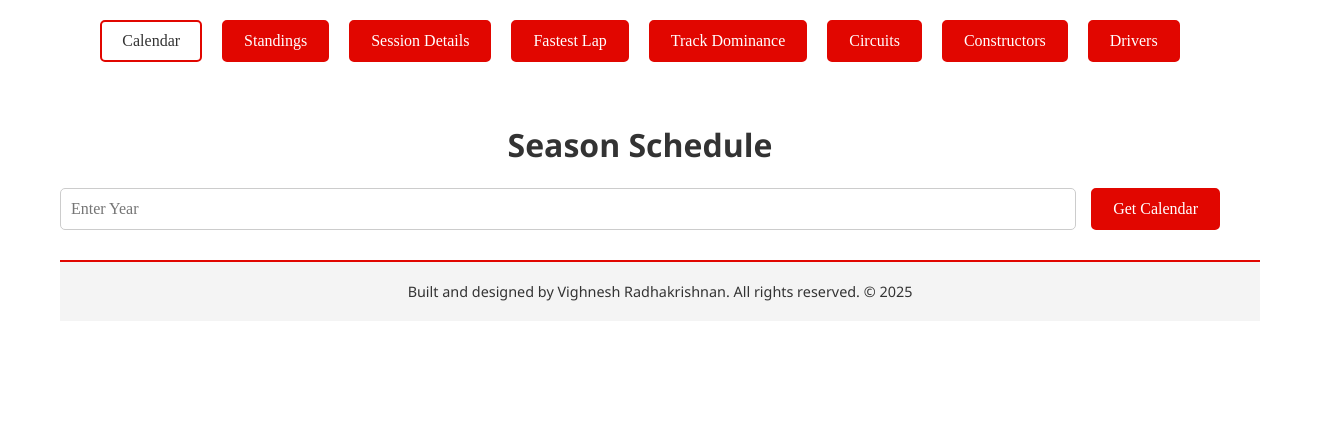
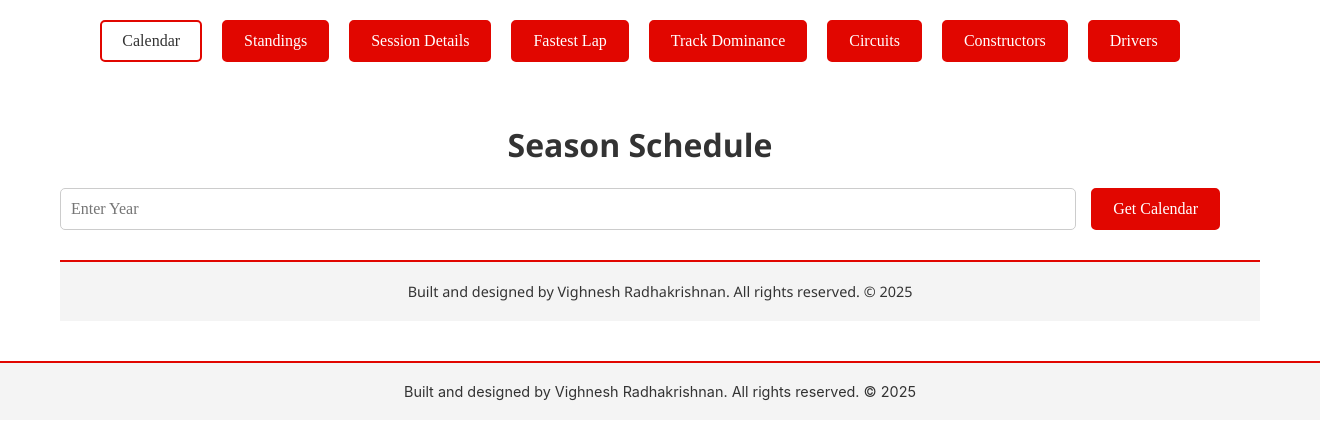
Before and after one commit to vighnesh-radhakrishnan/anemoi, a React (Create React App) app in the folder frontend/: page / in a window 1280 px wide. Shown: the top 440 px of the page, 1320 px wide, since content can reach past the window. Built offline with nearby package versions, Linux system fonts and the light colour scheme.

Commit message:
footer added to each page

```diff
--- a/frontend/src/App.js
+++ b/frontend/src/App.js
@@ -8,6 +8,7 @@ import Constructors from "./Components/Constructors";
 import Drivers from "./Components/Drivers";
 import TrackDominance from "./Components/TrackDominance";
 import { PageWrapper, TabWrapper, Tab } from "./Components/Container";
+import Footer from "./Components/Footer";
 
 function App() {
   const [activeTab, setActiveTab] = useState("calendar");
@@ -17,6 +18,7 @@ function App() {
   };
 
   return (
+    <>
       <PageWrapper>
         <header className="App-header">
           <TabWrapper>
@@ -82,6 +84,8 @@ function App() {
           </>
         </header>
       </PageWrapper>
+      <Footer />
+    </>
   );
 }
 
```
Lines whose indentation alone changed are shown as unchanged.
